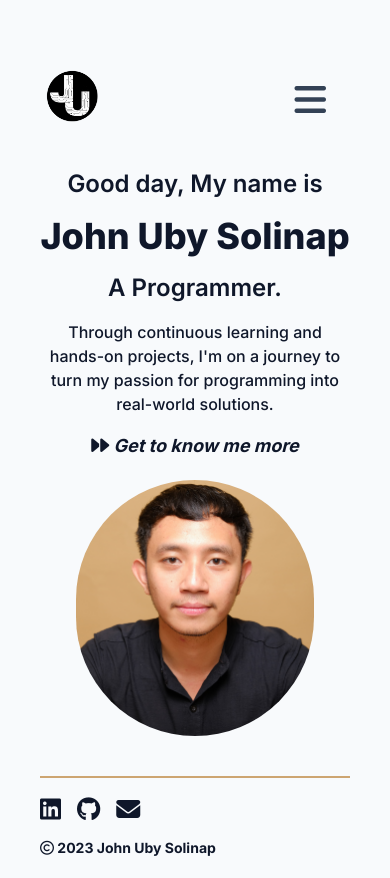
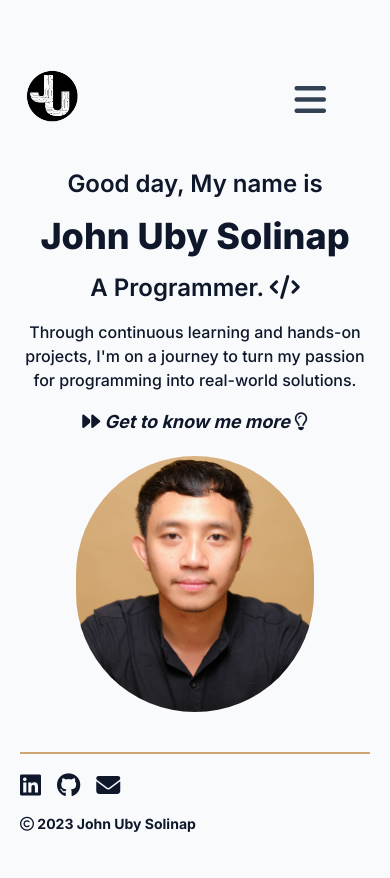
Before and after one commit to UbySolinap/personal-website-react, a React (Vite) app: page / in a window 390 px wide. After the commit the page ends 854 px from the top, so only its background shows below. Built offline with nearby package versions, Linux system fonts and the light colour scheme.

Commit message:
Updated return button placement

```diff
--- a/src/components/Button.jsx
+++ b/src/components/Button.jsx
@@ -13,7 +13,7 @@ function Button({ children, onClick, type }) {
     submit:
       "cursor-pointer rounded-xl border-2 border-profile bg-profile px-2 py-1 font-semibold text-slate-50 transition-all hover:scale-105 hover:bg-slate-50 hover:text-profile sm:px-4 sm:py-2",
     return:
-      "cursor-pointer rounded-xl border-2 border-profile bg-profile px-2 font-semibold text-slate-50 transition-all hover:scale-105 hover:bg-slate-50 hover:text-profile",
+      "cursor-pointer rounded-xl border-2 border-profile bg-profile px-1 sm:px-2 sm:py-1 font-semibold text-slate-50 transition-all hover:scale-105 hover:bg-slate-50 hover:text-profile",
   };
 
   return (
--- a/src/ui/About.jsx
+++ b/src/ui/About.jsx
@@ -66,7 +66,8 @@ function About() {
             <li className="list-items mb-4">Windows</li>
           </ul>
           <Button type="primary" onClick={() => navigate("/projects")}>
-            <i className="fa-solid fa-forward md:ml-5" /> View my projects
+            <i className="fa-solid fa-forward md:ml-5" /> View my projects{" "}
+            <i className="fa-solid fa-laptop-code" />
           </Button>
         </div>
       </div>
--- a/src/ui/AppLayout.jsx
+++ b/src/ui/AppLayout.jsx
@@ -4,7 +4,7 @@ import Footer from "./Footer";
 
 function AppLayout() {
   return (
-    <div className="mx-10 sm:mx-8 md:mx-16 lg:mx-28 xl:mx-32 2xl:mx-72 3xl:mx-96">
+    <div className="mx-5 sm:mx-8 md:mx-16 lg:mx-28 xl:mx-32 2xl:mx-72 3xl:mx-96">
       <Header />
       <main className="lg:mx-16">
         <Outlet />
--- a/src/ui/Home.jsx
+++ b/src/ui/Home.jsx
@@ -14,14 +14,15 @@ function Home() {
           John Uby Solinap
         </h1>
         <h1 className="text-2xl font-semibold md:text-2xl xl:text-3xl">
-          A Programmer.
+          A Programmer. <i className="fa-solid fa-code" />
         </h1>
         <p className="font-medium md:w-3/4 xl:text-lg">
           Through continuous learning and hands-on projects, I&apos;m on a
           journey to turn my passion for programming into real-world solutions.
         </p>
         <Button type="primary" onClick={() => navigate("/about")}>
-          <i className="fa-solid fa-forward" /> Get to know me more
+          <i className="fa-solid fa-forward" /> Get to know me more{" "}
+          <i className="fa-regular fa-lightbulb" />
         </Button>
       </div>
       <div className="mt-5 md:mt-0">
--- a/src/ui/ProjectOverview.jsx
+++ b/src/ui/ProjectOverview.jsx
@@ -27,11 +27,11 @@ function ProjectOverview() {
       <ProjectHeader />
       <div className="border-t-2 border-profile">
         <div className="mt-5">
-          <div className="mb-4 flex space-x-4">
-            <h1 className=" text-2xl font-black md:text-4xl">{title}</h1>
+          <div className="mb-4 flex space-x-2">
             <Button onClick={() => navigate(-1)} type="return">
-              Back <i className="fa-solid fa-left-long" />
+              <i className="fa-solid fa-reply" />
             </Button>
+            <h1 className="text-2xl font-black md:text-4xl">{title}</h1>
           </div>
 
           <img src={`../${img}`} alt="project img" className="rounded-md" />
--- a/src/ui/Projects.jsx
+++ b/src/ui/Projects.jsx
@@ -54,7 +54,8 @@ function Projects() {
               Got any opportunities or suggestions for me?
             </p>
             <Button type="primary" onClick={() => navigate("/contact")}>
-              <i className="fa-solid fa-forward" /> You can contact me
+              <i className="fa-solid fa-forward" /> You can contact me{" "}
+              <i className="fa-regular fa-message" />
             </Button>
           </div>
         </div>
```
